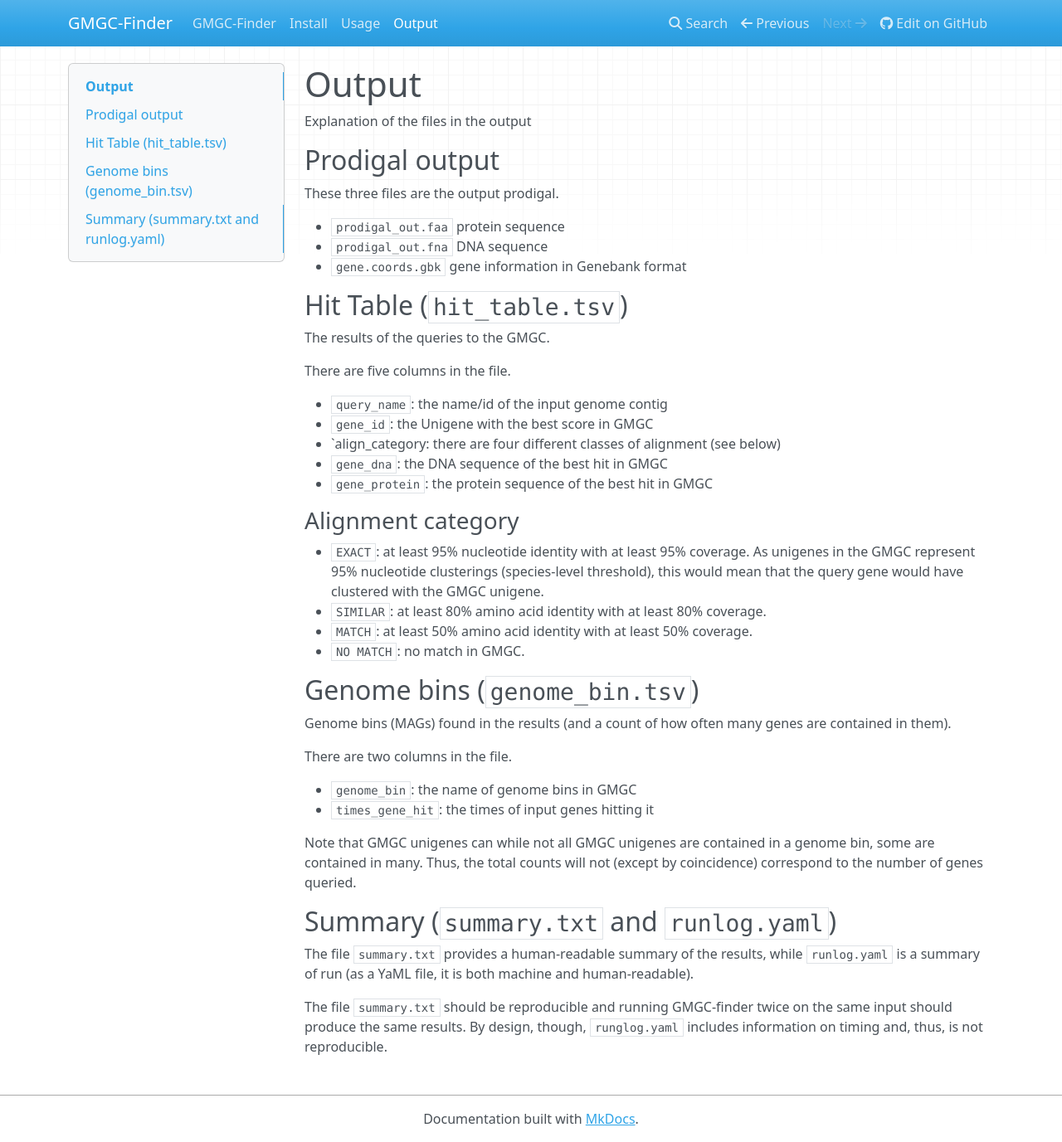
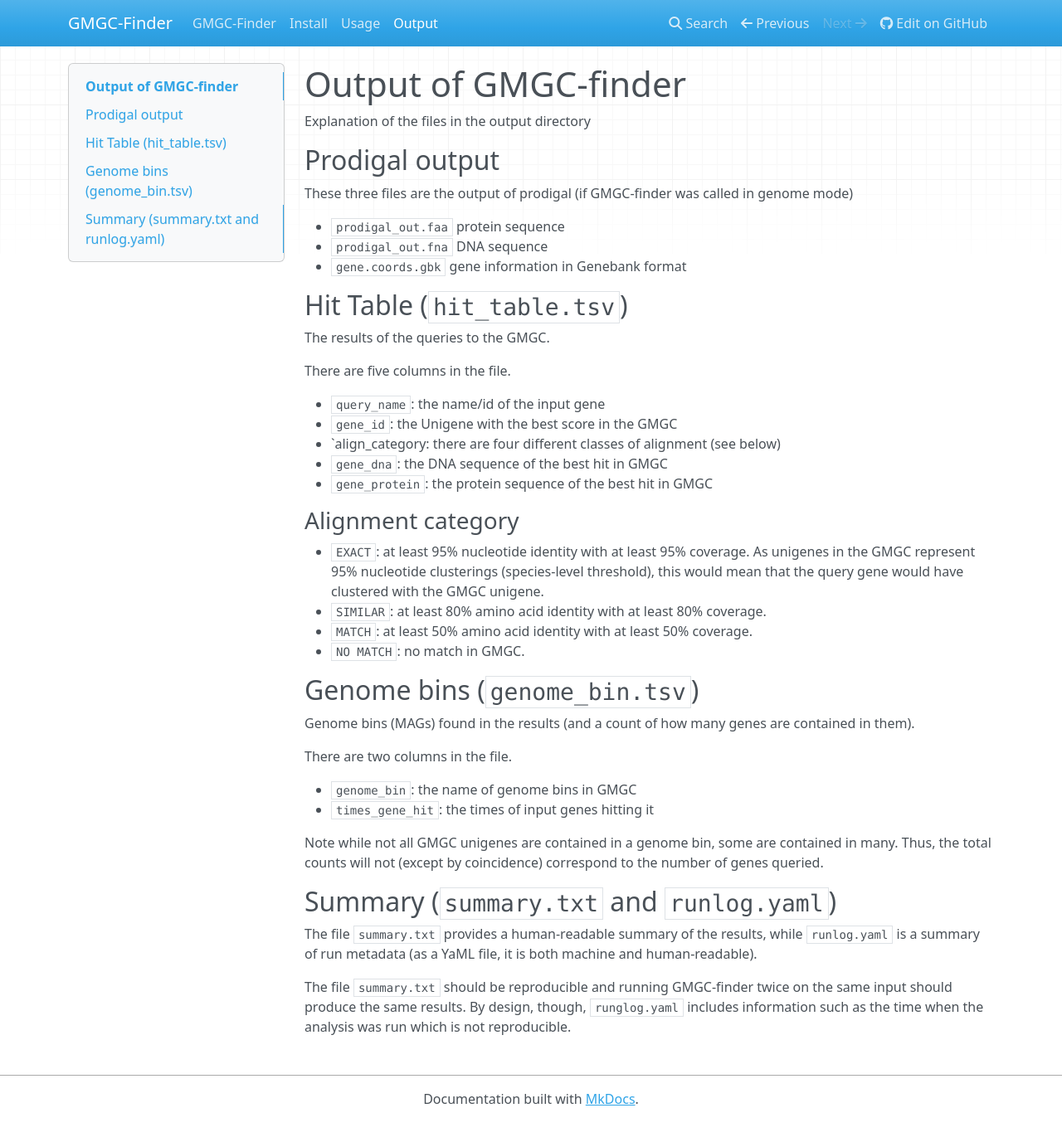
Before and after one commit to BigDataBiology/GMGC-mapper, an MkDocs documentation site: the page built from docs/output.md, in a window 1280 px wide and 1377 px high. Shown: the whole window at 83% size. Built offline with MkDocs 1.6.1, drawn with Linux system fonts in a browser that asks for light colours; nearby versions of some CDN libraries.

Commit message:
DOC Better output.md
Fix some grammar mistakes. More explicit information

```diff
--- a/docs/output.md
+++ b/docs/output.md
@@ -1,10 +1,11 @@
-# Output
+# Output of GMGC-finder
 
-Explanation of the files in the output
+Explanation of the files in the output directory
 
 ## Prodigal output
 
-These three files are the output prodigal.
+These three files are the output of prodigal (if GMGC-finder was called in
+genome mode)
 
 - `prodigal_out.faa` protein sequence
 - `prodigal_out.fna` DNA sequence
@@ -17,8 +18,8 @@ The results of the queries to the GMGC.
 
 There are five columns in the file.
 
-- `query_name`: the name/id of the input genome contig
-- `gene_id`: the Unigene with the best score in GMGC
+- `query_name`: the name/id of the input gene
+- `gene_id`: the Unigene with the best score in the GMGC
 - `align_category: there are four different classes of alignment (see below)
 - `gene_dna`: the DNA sequence of the best hit in GMGC
 - `gene_protein`: the protein sequence of the best hit in GMGC
@@ -36,25 +37,25 @@ There are five columns in the file.
 
 ## Genome bins (`genome_bin.tsv`)
 
-Genome bins (MAGs) found in the results (and a count of how often many genes
-are contained in them).
+Genome bins (MAGs) found in the results (and a count of how many genes are
+contained in them).
 
 There are two columns in the file.
 
 - `genome_bin`: the name of genome bins in GMGC
 - `times_gene_hit`: the times of input genes hitting it
 
-Note that GMGC unigenes can while not all GMGC unigenes are contained in a
-genome bin, some are contained in many. Thus, the total counts will not (except
-by coincidence) correspond to the number of genes queried.
+Note while not all GMGC unigenes are contained in a genome bin, some are
+contained in many. Thus, the total counts will not (except by coincidence)
+correspond to the number of genes queried.
 
 ## Summary (`summary.txt` and `runlog.yaml`)
 
 The file `summary.txt` provides a human-readable summary of the results, while
-`runlog.yaml` is a summary of run (as a YaML file, it is both machine and
-human-readable).
-
+`runlog.yaml` is a summary of run metadata (as a YaML file, it is both machine
+and human-readable).
 
 The file `summary.txt` should be reproducible and running GMGC-finder twice on
 the same input should produce the same results. By design, though,
-`runglog.yaml` includes information on timing and, thus, is not reproducible.
+`runglog.yaml` includes information such as the time when the analysis was run
+which is not reproducible.
```
